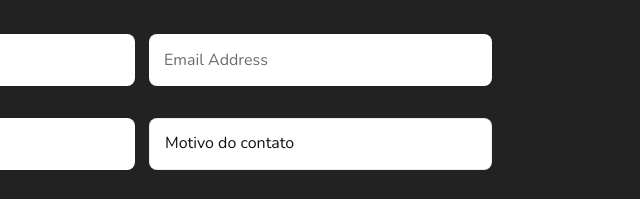
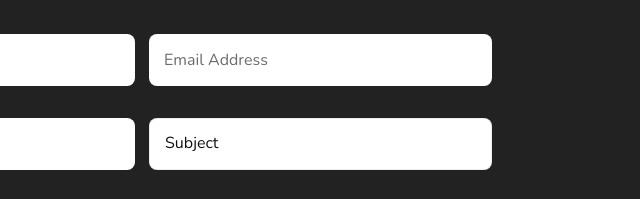
Before and after one commit to SamaraMelo299/portifolio-pessoal, a plain HTML site: page index.html in a window 1280 px wide. Shown: the part 3915-4114 px from the top of the page, 498-1138 px from the left. Drawn offline with nearby package versions, Linux system fonts and the light colour scheme.

Commit message:
ajuste no texto do form

```diff
--- a/index.html
+++ b/index.html
@@ -323,7 +323,7 @@
         </div>
         <div class="field">
           <select id="subject" name="subject" required>
-            <option value="">Motivo do contato</option>
+            <option value="">Subject</option>
             <option value="vaga">Oportunidade de trabalho</option>
             <option value="freela">Projeto / Freelance</option>
             <option value="parceria">Parceria técnica</option>
```
